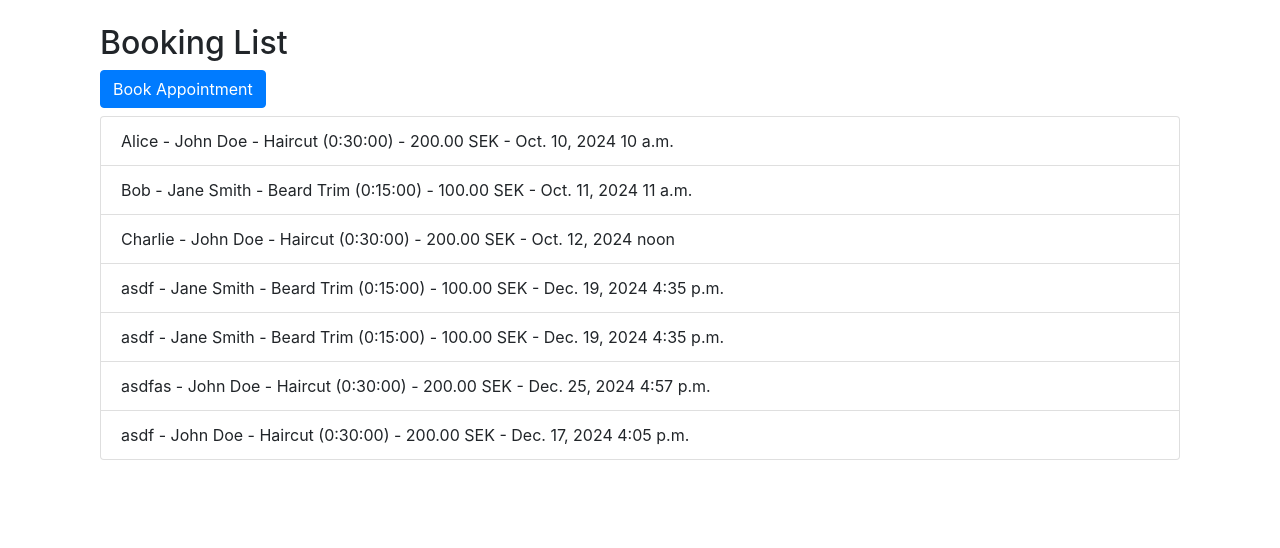
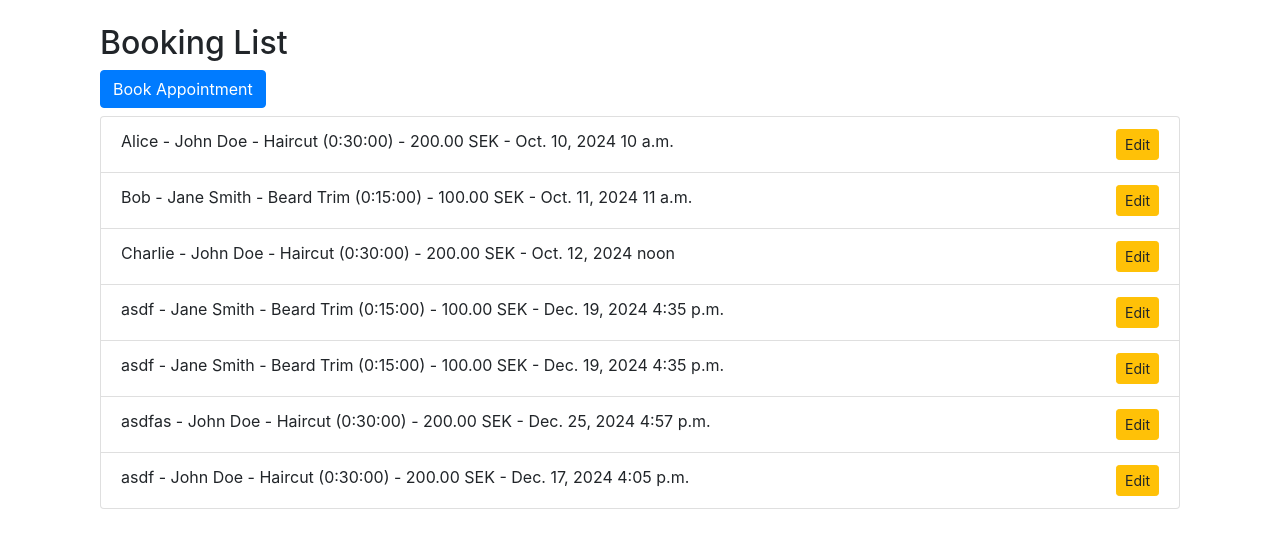
Before and after one commit to AVTpepper/barbershop_booking, a Django app: page / in a window 1280 px wide. Shown: the part 56-604 px from the top of the page. Run offline with Django 5.2, Linux system fonts and the light colour scheme; data comes from the database, SQL or seed files in the repository; both versions use the stored data as it was after the commit; some libraries are stand-ins or nearby versions.

Commit message:
Add: Link to update booking from booking list

```diff
--- a/bookings/templates/bookings/booking_list.html
+++ b/bookings/templates/bookings/booking_list.html
@@ -8,6 +8,7 @@
       {% for booking in bookings %}
         <li class="list-group-item">
           {{ booking.customer_name }} - {{ booking.barber }} - {{ booking.service }} - {{ booking.date }} {{ booking.time }}
+          <a class="btn btn-sm btn-warning float-right" href="{% url 'update_appointment' booking.id %}">Edit</a>
         </li>
       {% endfor %}
     </ul>
```
Also changed, not shown: db.sqlite3.
